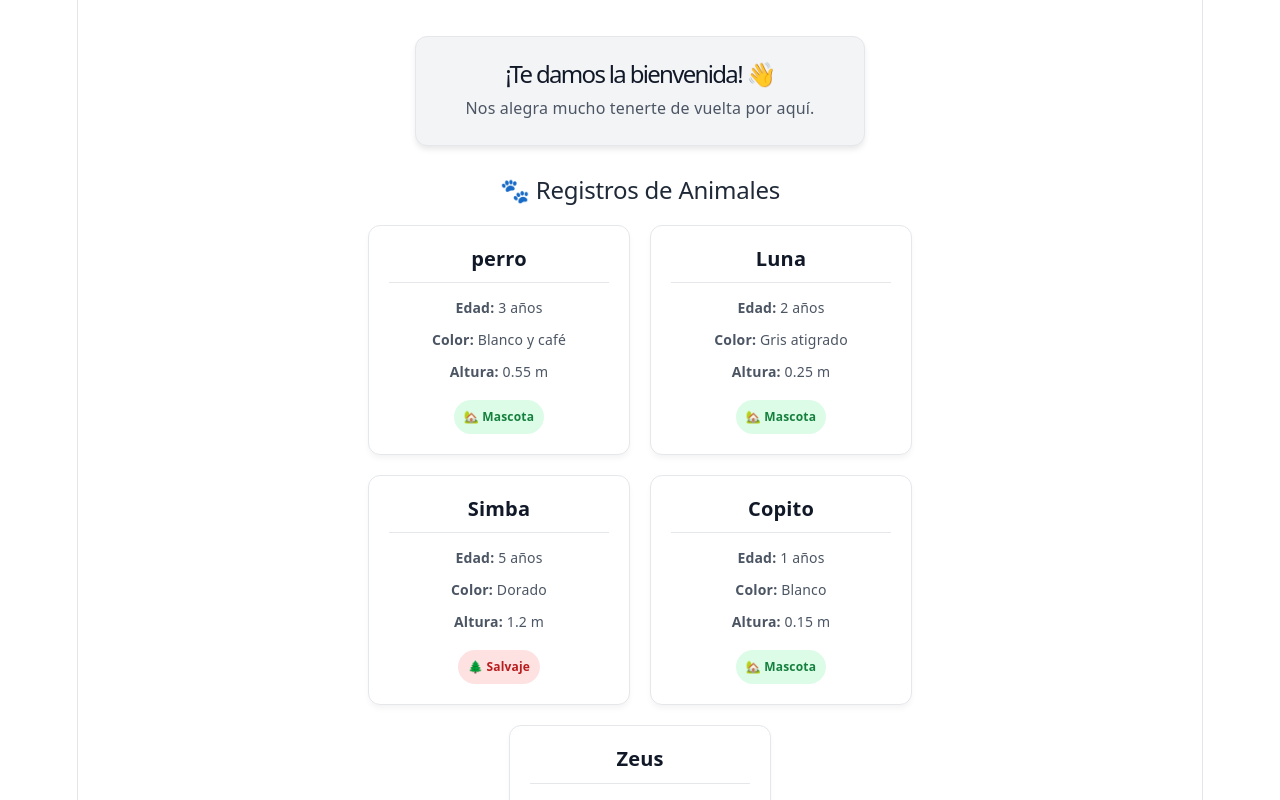
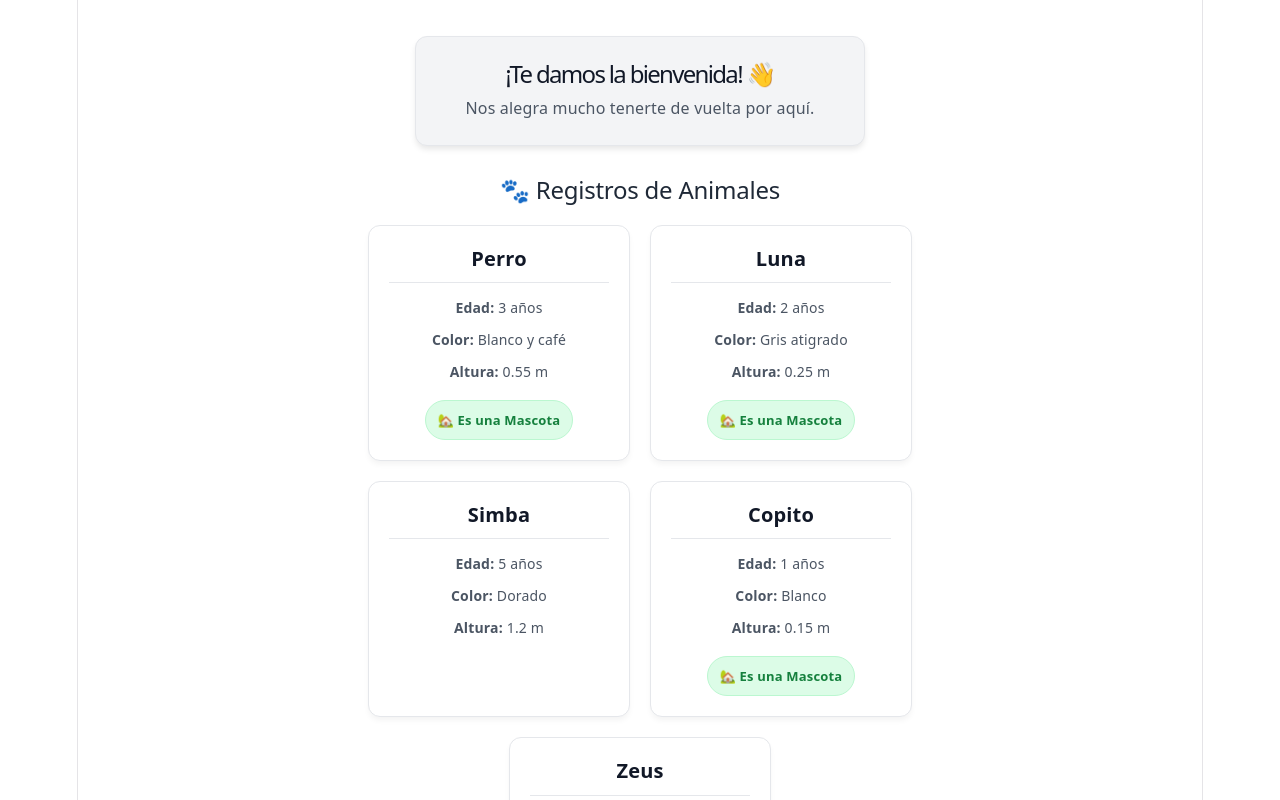
Before and after one commit to ApoloByte/Electiva1A2026P1, a React (Vite) app in the folder s14-conceptos-importantes-y-retos/reto-1-react-repaso/: page / in a window 1280 px wide. Shown: the top 800 px of the page. Built offline with nearby package versions, Linux system fonts and the light colour scheme.

Commit message:
operador ternario reto 1 sm 14

```diff
--- a/s14-conceptos-importantes-y-retos/reto-1-react-repaso/src/App.tsx
+++ b/s14-conceptos-importantes-y-retos/reto-1-react-repaso/src/App.tsx
@@ -4,7 +4,7 @@ import { type Animal } from './interfaces/Animal';
 
 function App() {
   const [animals] = useState<Animal[]>([
-    { name: "perro", age: 3, color: "Blanco y café", isPet: true, height: 0.55 },
+    { name: "Perro", age: 3, color: "Blanco y café", isPet: true, height: 0.55 },
     { name: "Luna", age: 2, color: "Gris atigrado", isPet: true, height: 0.25 },
     { name: "Simba", age: 5, color: "Dorado", isPet: false, height: 1.2 },
     { name: "Copito", age: 1, color: "Blanco", isPet: true, height: 0.15 },
@@ -20,36 +20,31 @@ function App() {
       </h2>
 
       <div style={styles.contenedorTarjetas}>
-
-        {/* Aquí usamos .map para recorrer la lista */}
         {animals.map((animal, index) => (
           <div key={index} style={styles.tarjeta}>
             <h3 style={styles.nombre}>{animal.name}</h3>
             <hr style={styles.separador} />
 
-            {/* Mostramos cada uno de los valores del objeto */}
             <p style={styles.dato}><strong>Edad:</strong> {animal.age} años</p>
             <p style={styles.dato}><strong>Color:</strong> {animal.color}</p>
             <p style={styles.dato}><strong>Altura:</strong> {animal.height} m</p>
 
-            <div style={styles.contenedorEstado}>
-              <span style={{
-                ...styles.etiqueta,
-                backgroundColor: animal.isPet ? '#dcfce7' : '#fee2e2',
-                color: animal.isPet ? '#15803d' : '#b91c1c'
-              }}>
-                {animal.isPet ? '🏡 Mascota' : '🌲 Salvaje'}
-              </span>
-            </div>
+            {/* OPERADOR TERNARIO EVALUANDO isPet */}
+            {animal.isPet ? (
+              <div style={styles.contenedorEstado}>
+                <span style={styles.etiquetaMascota}>
+                  🏡 Es una Mascota
+                </span>
+              </div>
+            ) : null} {/* Si es false, devuelve null y no muestra nada en pantalla */}
+
           </div>
         ))}
-
       </div>
     </div>
   );
 }
 
-// Estilos
 const styles = {
   contenedorTarjetas: {
     display: 'flex',
@@ -65,7 +60,6 @@ const styles = {
     padding: '20px',
     width: '220px',
     boxShadow: '0 4px 6px -1px rgba(0,0,0,0.05)',
-    transition: 'transform 0.2s'
   },
   nombre: {
     margin: '0 0 10px 0',
@@ -87,12 +81,15 @@ const styles = {
     marginTop: '15px',
     textAlign: 'center' as const
   },
-  etiqueta: {
-    padding: '4px 10px',
+  etiquetaMascota: {
+    padding: '6px 12px',
     borderRadius: '20px',
-    fontSize: '12px',
+    fontSize: '13px',
     fontWeight: 'bold' as const,
-    display: 'inline-block'
+    display: 'inline-block',
+    backgroundColor: '#dcfce7',
+    color: '#15803d',
+    border: '1px solid #bbf7d0'
   }
 };
 
```
